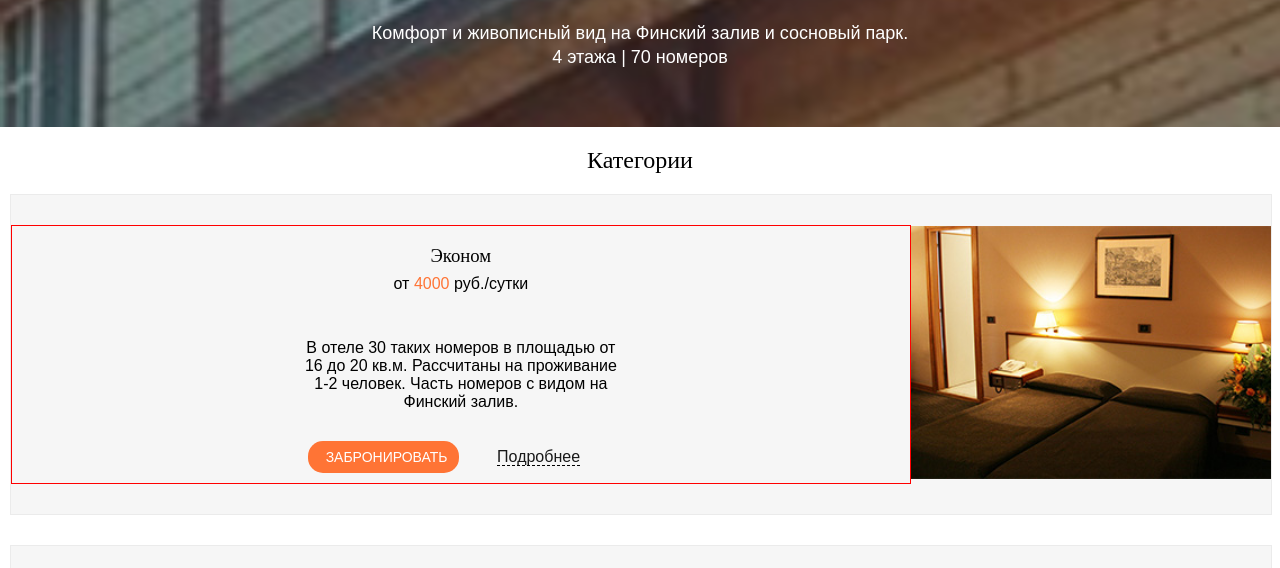
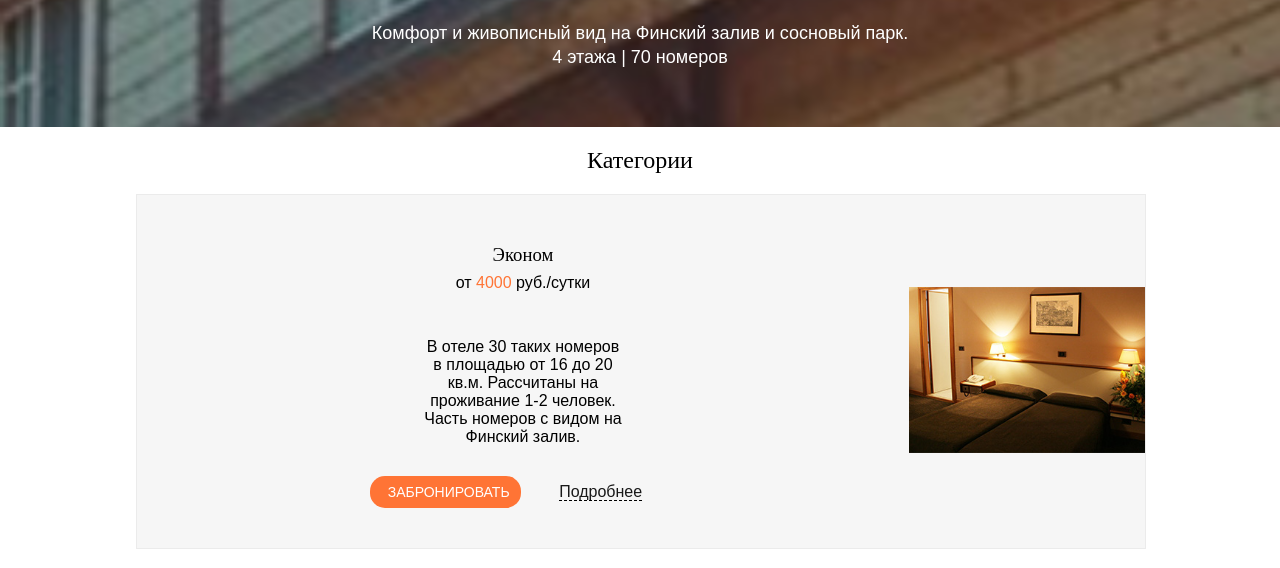
Before and after one commit to irnbru-dev/Green-Valley-WORKING, a website: page roomslist.html in a window 1280 px wide. Shown: the part 232-800 px from the top of the page. Drawn offline with nearby package versions, Linux system fonts and the light colour scheme; files that its build step writes are made by us from their sources.

Commit message:
20/12
Roomslist

```diff
--- a/gulpfile.js
+++ b/gulpfile.js
@@ -53,7 +53,7 @@ gulp.task('serve', gulp.series('build', function() {
   browserSync.init({                                        // запускаем локальный сервер (показ, автообновление, синхронизацию)
     server: './',                                           // папка, которая будет «корнем» сервера (путь из константы)
     port: 3000,                                             // порт, на котором будет работать сервер
-    startPath: 'form.html',                                // файл, который буде открываться в браузере при старте сервера
+    startPath: 'roomslist.html',                                // файл, который буде открываться в браузере при старте сервера
     // open:false - прописать для запрета открытия браузера
   });
 
--- a/less/blocks/category.less
+++ b/less/blocks/category.less
@@ -60,6 +60,7 @@
   }
 
   &__btns a {
+    margin: 0 auto;
     display: block;
   }
 }
@@ -74,6 +75,10 @@
 
     &__item-txt {
       margin: 0 200px;
+    }
+
+    &__btns {
+      text-align: center;
     }
 
     &__btns a {
@@ -100,6 +105,9 @@
 
     &__item {
       flex-direction: row;
+      width: 80%;
+      margin: 0 10%;
+      margin-bottom: 30px;
     }
 
     &__img-box-sm {
@@ -111,18 +119,17 @@
     }
 
     &__img-box {
-      width: 700px;
+      width: 550px;
       // margin: 0 auto;
     }
 
     &__img-box img {
-      width: 700px;
+      width: 550px;
     }
 
     &__txt-box-lg {
       padding: 0 70px;
       text-align: center;
-      border: 1px solid red;
     }
   }
 }
--- a/roomslist.html
+++ b/roomslist.html
@@ -4,6 +4,7 @@
   <meta charset="UTF-8">
   <title>Green Valey - Rooms List</title>
   <link rel="stylesheet" href="css/style.css">
+  <meta name="viewport" content="width=device-width, initial-scale=1">
 </head>
 <body>
 <header class="page-header">
```
Also changed, not shown: form.html (+1 -0 lines), index.html (+1 -0 lines), singleroom.html (+1 -0 lines).
